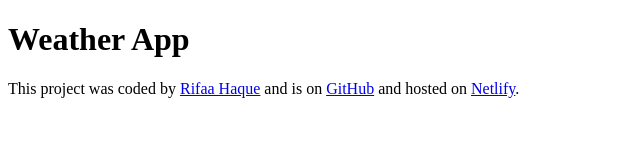
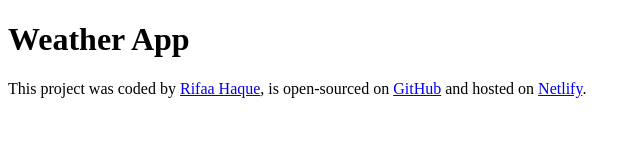
Before and after one commit to Rifaa-Haque/Official-WeatherApp, a plain HTML site: page index.html in a window 1280 px wide. Shown: the whole page, without its empty margins (0-641 px from the left). Drawn offline with Linux system fonts and the light colour scheme.

Commit message:
Updated footer

```diff
--- a/index.html
+++ b/index.html
@@ -9,8 +9,8 @@
     <h1>Weather App</h1>
     <footer>
       This project was coded by
-      <a href="https://github.com/Rifaa-Haque" target="_blank"> Rifaa Haque</a>
-      and is on
+      <a href="https://github.com/Rifaa-Haque" target="_blank"> Rifaa Haque</a>,
+      is open-sourced on
       <a
         href="https://github.com/Rifaa-Haque/Official-WeatherApp"
         target="_blank"
```
